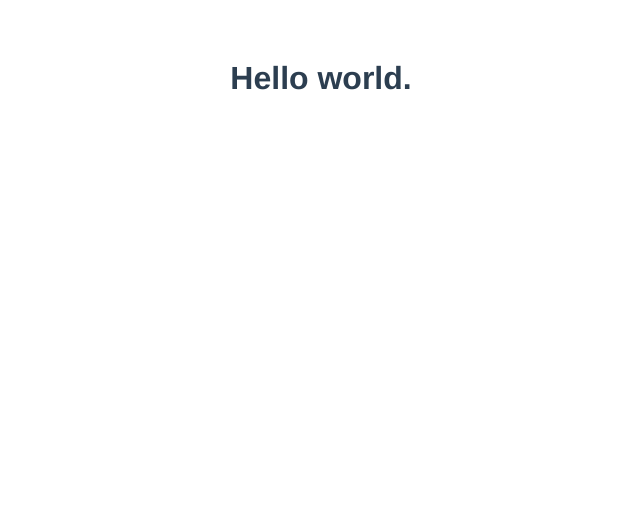
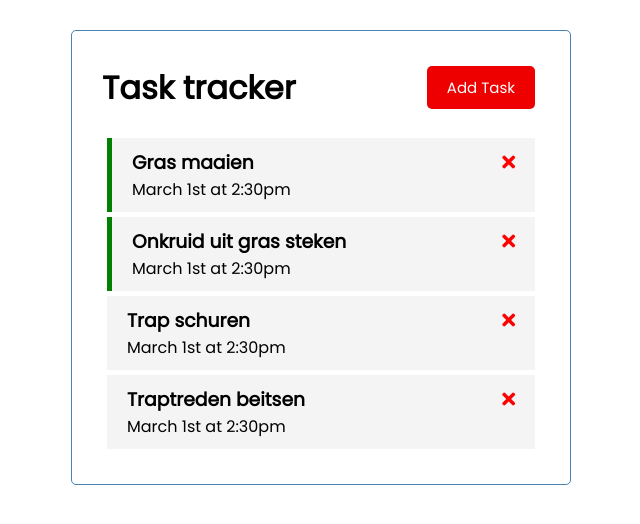
Before and after one commit to Kapott/simple-tasktracker, a Vue app: page / in a window 1280 px wide. Shown: the top 524 px of the page, without its empty margins (319-959 px from the left). Built offline with nearby package versions, Linux system fonts and the light colour scheme.

Commit message:
Code. Tutorial style.

```diff
--- a/public/index.html
+++ b/public/index.html
@@ -5,6 +5,10 @@
     <meta http-equiv="X-UA-Compatible" content="IE=edge">
     <meta name="viewport" content="width=device-width,initial-scale=1.0">
     <link rel="icon" href="<%= BASE_URL %>favicon.ico">
+    <link
+      rel="stylesheet"
+      href="https://cdnjs.cloudflare.com/ajax/libs/font-awesome/5.15.3/css/all.min.css"
+    />
     <title><%= htmlWebpackPlugin.options.title %></title>
   </head>
   <body>
--- a/src/App.vue
+++ b/src/App.vue
@@ -1,23 +1,107 @@
 <template>
-  <h1>Hello world.</h1>
+  <div class="container">
+    <Header title="Task tracker" />
+    <Tasks @delete-task="deleteTask" :tasks="tasks" />
+  </div>
 </template>
 
 <script>
+import Header from './components/Header.vue';
+import Tasks from './components/Tasks.vue';
 
 export default {
   name: 'App',
   components: {
+    Header,
+    Tasks,
+  },
+  data() {
+    return {
+      tasks: [],
+    };
+  },
+  methods: {
+    deleteTask(id) {
+      this.tasks = this.tasks.filter((t) => t.id !== id);
+    },
+  },
+  created() {
+    this.tasks = [
+      {
+        id: 1,
+        text: 'Gras maaien',
+        day: 'March 1st at 2:30pm',
+        reminder: true,
+      },
+      {
+        id: 2,
+        text: 'Onkruid uit gras steken',
+        day: 'March 1st at 2:30pm',
+        reminder: true,
+      },
+      {
+        id: 3,
+        text: 'Trap schuren',
+        day: 'March 1st at 2:30pm',
+        reminder: false,
+      },
+      {
+        id: 4,
+        text: 'Traptreden beitsen',
+        day: 'March 1st at 2:30pm',
+        reminder: false,
+      },
+    ];
   },
 };
 </script>
 
 <style>
-#app {
-  font-family: Avenir, Helvetica, Arial, sans-serif;
-  -webkit-font-smoothing: antialiased;
-  -moz-osx-font-smoothing: grayscale;
-  text-align: center;
-  color: #2c3e50;
-  margin-top: 60px;
+
+@import url('https://fonts.googleapis.com/css2?family=Poppins:wght@300;400&display=swap');
+
+* {
+  box-sizing: border-box;
+  margin: 0;
+  padding: 0;
+}
+
+body {
+  font-family: 'Poppins', sans-serif;
+}
+
+.container {
+  max-width: 500px;
+  margin: 30px auto;
+  overflow: auto;
+  min-height: 300px;
+  border: 1px solid steelblue;
+  padding: 30px;
+  border-radius: 5px;
+}
+
+.btn {
+  display: inline-block;
+  background: #000;
+  color: #fff;
+  border: none;
+  padding: 10px 20px;
+  margin: 5px;
+  border-radius: 5px;
+  cursor: pointer;
+  text-decoration: none;
+  font-size: 15px;
+  font-family: inherit;
+}
+
+.btn:focus {
+  outline: none;
+}
+.btn:active {
+  transform: scale(0.98);
+}
+.btn-block {
+  display: block;
+  width: 100%;
 }
 </style>
--- /dev/null
+++ b/src/components/Button.vue
@@ -0,0 +1,18 @@
+<template>
+    <button @click="onClick()" :style="{background: color}" class="btn">Add Task</button>
+</template>
+
+<script>
+export default {
+  name: 'Button',
+  props: {
+    text: String,
+    color: String,
+  },
+  methods: {
+    onClick() {
+      console.log('hi');
+    },
+  },
+};
+</script>
--- /dev/null
+++ b/src/components/Header.vue
@@ -0,0 +1,29 @@
+<template>
+    <header>
+        <h1>{{ title }}</h1>
+        <Button text="Add task" color="#e00" />
+    </header>
+</template>
+
+<script>
+import Button from './Button.vue';
+
+export default {
+  name: 'Header',
+  components: {
+    Button,
+  },
+  props: {
+    title: String,
+  },
+};
+</script>
+
+<style scoped>
+    header {
+        display: flex;
+        justify-content: space-between;
+        align-items: center;
+        margin-bottom: 1.5em;
+    }
+</style>
--- /dev/null
+++ b/src/components/Task.vue
@@ -0,0 +1,46 @@
+<template>
+<div :class="[task.reminder ? 'reminder' : '', 'task']">
+  <h3>
+    {{ task.text }}
+    <i @click="onDelete(task.id)" class="fas fa-times"></i>
+  </h3>
+  <p>
+      {{ task.day }}
+  </p>
+</div>
+</template>
+
+<script>
+export default {
+  name: 'Task',
+  props: {
+    task: Object,
+  },
+  methods: {
+    onDelete(id) {
+      this.$emit('delete-task', id);
+    },
+  },
+  emits: ['delete-task'],
+};
+</script>
+
+<style scoped>
+.fas {
+  color: red;
+}
+.task {
+  background: #f4f4f4;
+  margin: 5px;
+  padding: 10px 20px;
+  cursor: pointer;
+}
+.task.reminder {
+  border-left: 5px solid green;
+}
+.task h3 {
+  display: flex;
+  align-items: center;
+  justify-content: space-between;
+}
+</style>
--- /dev/null
+++ b/src/components/Tasks.vue
@@ -0,0 +1,19 @@
+<template>
+  <div v-for="task in tasks" :key="task.id">
+    <Task @delete-task="$emit('delete-task', task.id)" :task="task" />
+  </div>
+</template>
+
+<script>
+import Task from './Task.vue';
+
+export default {
+  name: 'Tasks',
+  components: {
+    Task,
+  },
+  props: {
+    tasks: Array,
+  },
+};
+</script>
```
